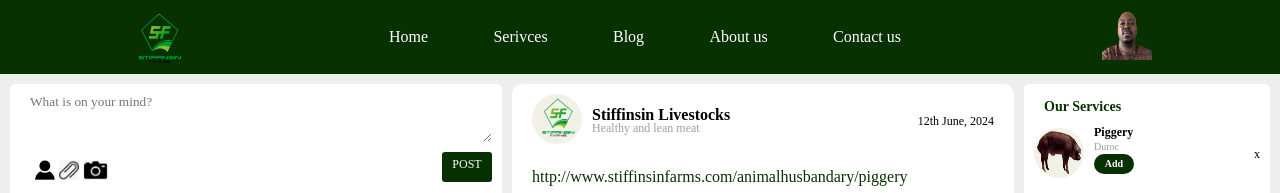
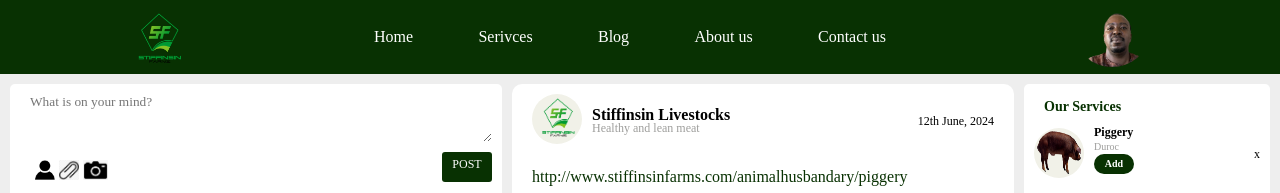
Before and after one commit to ledigitz/grid-website-layout, a plain HTML site: page index.html in a window 1280 px wide. Shown: the top 193 px of the page. Drawn offline with Linux system fonts and the light colour scheme.

Commit message:
Update style.css

```diff
--- a/css/style.css
+++ b/css/style.css
@@ -74,7 +74,7 @@ header nav ul li a:hover{
     text-decoration: none;
     color:  rgb(12, 209, 12);
 }
-/* header nav .profile{
+ header nav .profile{
     width: 70px;
     height: 60px;
     border-radius: 100%;
@@ -83,7 +83,7 @@ header nav ul li a:hover{
 }
 header nav .profile img{
     width: 100%;
-} */
+}
 header nav ul li ul{
 
     display: none;
```
